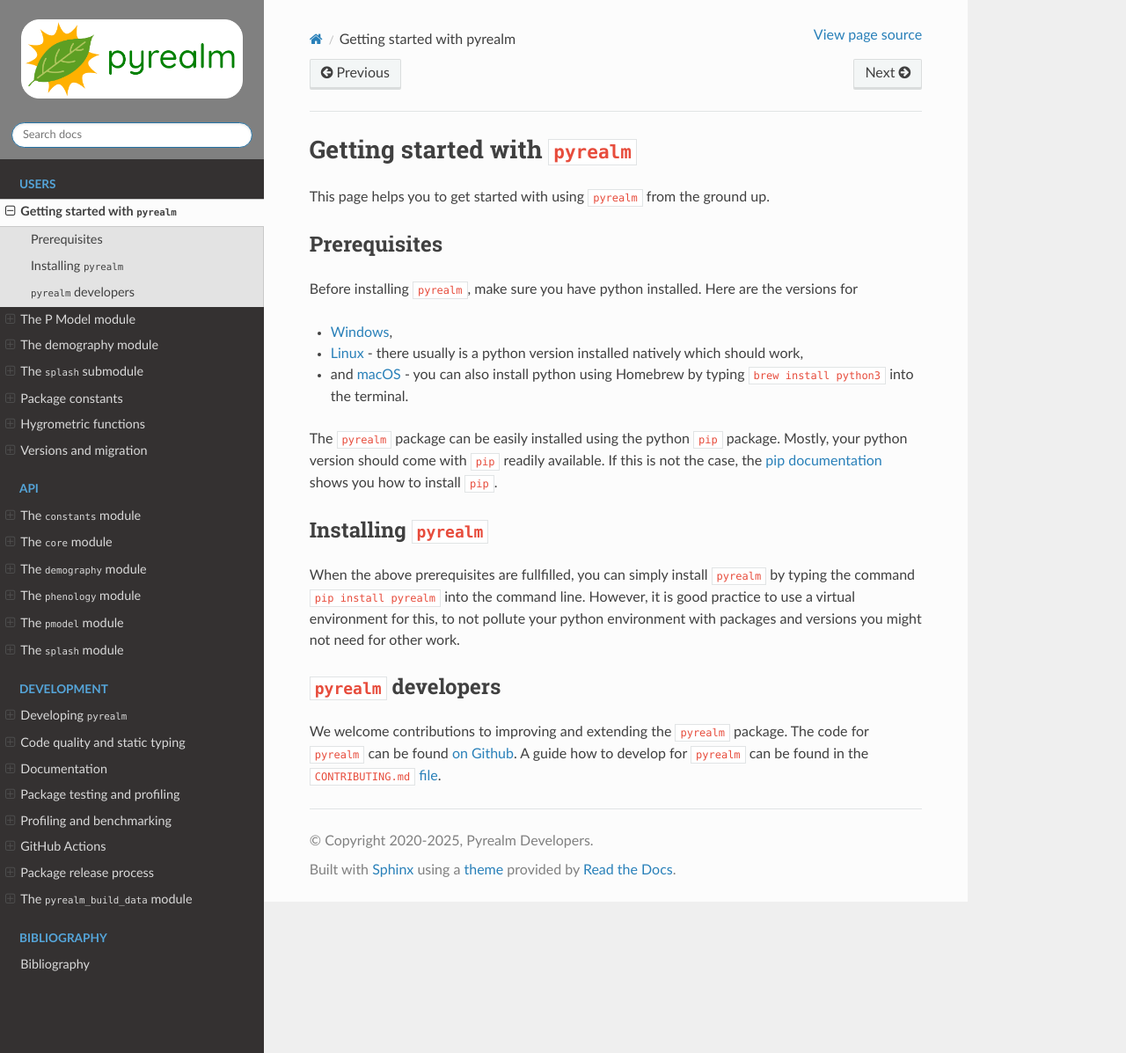
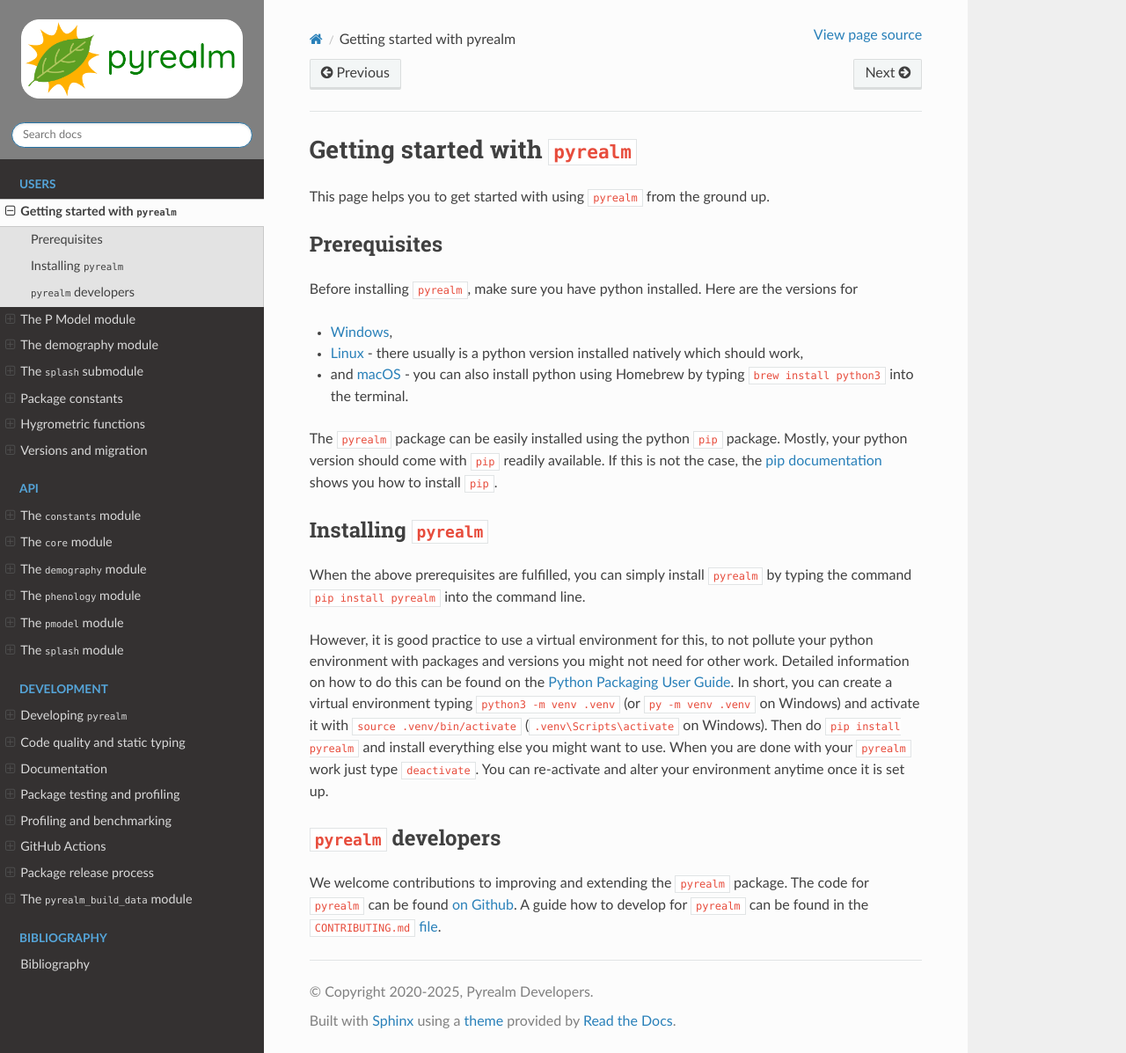
Before and after one commit to ImperialCollegeLondon/pyrealm, a Sphinx documentation site: the page built from docs/source/users/getting_started.md, in a window 1280 px wide and 1197 px high. Shown: the whole window at 88% size. Built offline with Sphinx 7.4.7 and the Read the Docs theme 3.1.0, drawn with Linux system fonts in a browser that asks for light colours.

Commit message:
add note about venvs

```diff
--- a/docs/source/users/getting_started.md
+++ b/docs/source/users/getting_started.md
@@ -44,10 +44,19 @@ shows you how to install `pip`.
 
 ## Installing `pyrealm`
 
-When the above prerequisites are fullfilled, you can simply install `pyrealm` by
-typing the command `pip install pyrealm` into the command line. However, it is
-good practice to use a virtual environment for this, to not pollute your python
-environment with packages and versions you might not need for other work.
+When the above prerequisites are fulfilled, you can simply install `pyrealm` by
+typing the command `pip install pyrealm` into the command line.
+
+However, it is good practice to use a virtual environment for this, to not
+pollute your python environment with packages and versions you might not need
+for other work. Detailed information on how to do this can be found on the
+[Python Packaging User Guide](https://packaging.python.org/en/latest/guides/installing-using-pip-and-virtual-environments/).
+In short, you can create a virtual environment typing `python3 -m venv .venv`
+(or `py -m venv .venv` on Windows) and activate it with
+`source .venv/bin/activate` (`.venv\Scripts\activate` on Windows). Then do
+`pip install pyrealm` and install everything else you might want to use. When
+you are done with your `pyrealm` work just type `deactivate`. You can
+re-activate and alter your environment anytime once it is set up.
 
 ## `pyrealm` developers
 
```
